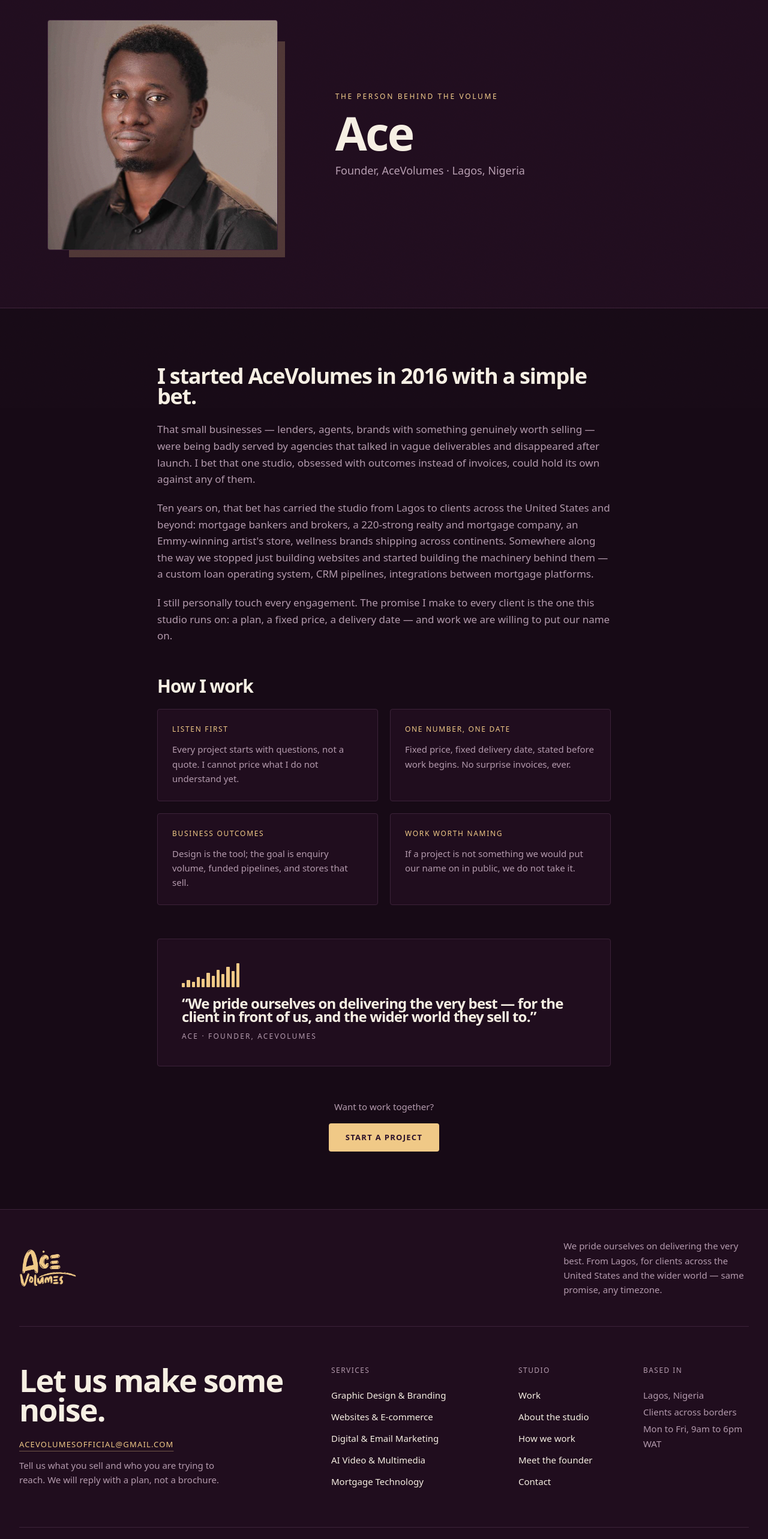
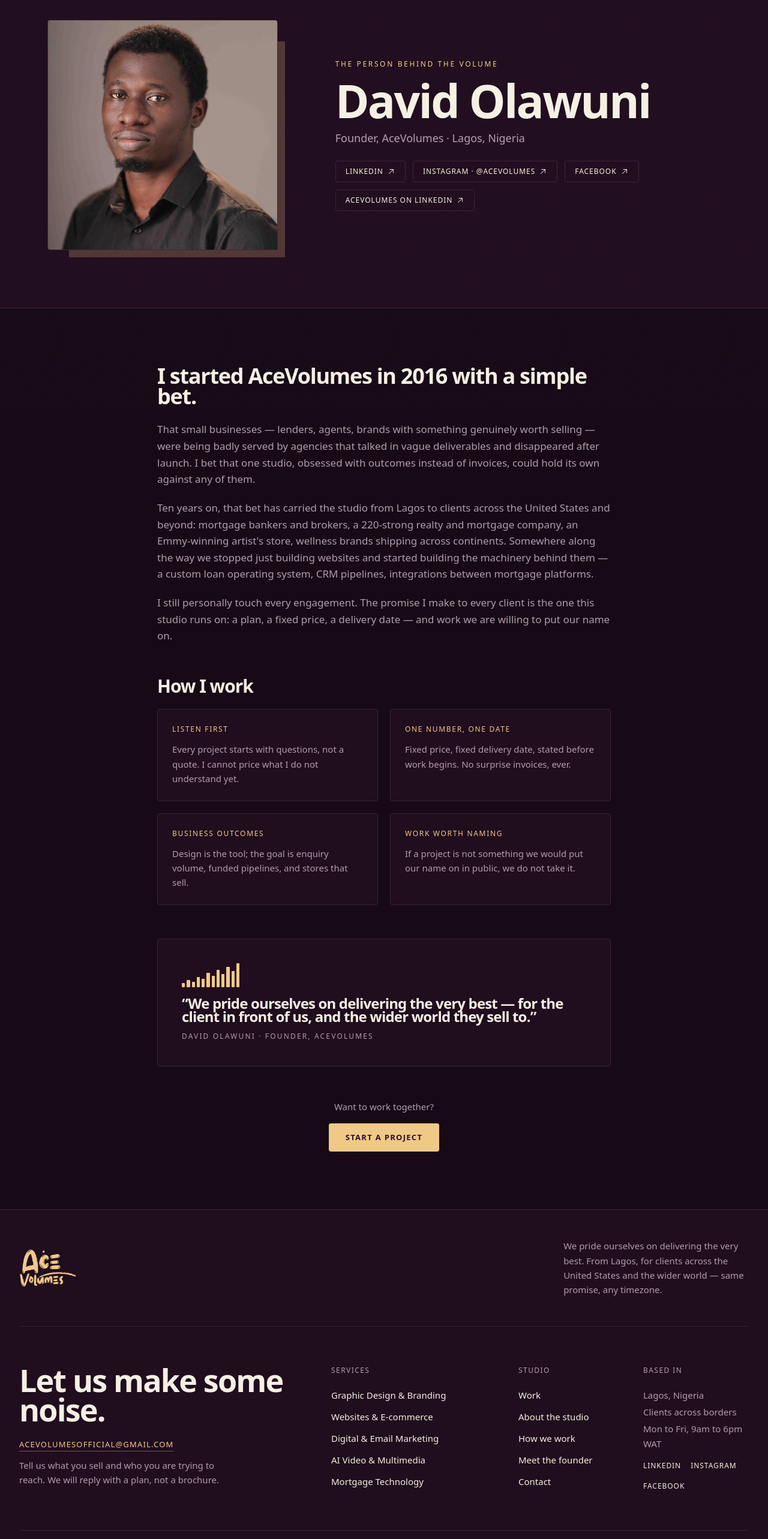
Before and after one commit to BlakkAce/acevolumes, a Next.js app: page /founder in a window 1280 px wide. Shown: the part 120-2686 px from the top of the page at 60% size. Built offline with nearby package versions, Linux system fonts and the light colour scheme.

Commit message:
feat(founder): David Olawuni identity + social links; footer social profiles; org sameAs

```diff
--- a/src/components/site-footer.tsx
+++ b/src/components/site-footer.tsx
@@ -98,6 +98,11 @@
               <p>Clients across borders</p>
               <p>Mon to Fri, 9am to 6pm WAT</p>
             </address>
+            <div className="mt-4 flex flex-wrap gap-4 font-mono text-[12px] uppercase tracking-[0.08em]">
+              <a href="https://www.linkedin.com/company/acevolumes" target="_blank" rel="noreferrer noopener" className="transition-colors hover:text-[var(--gold)]">LinkedIn</a>
+              <a href="https://www.instagram.com/acevolumes/" target="_blank" rel="noreferrer noopener" className="transition-colors hover:text-[var(--gold)]">Instagram</a>
+              <a href="https://web.facebook.com/acevolumes" target="_blank" rel="noreferrer noopener" className="transition-colors hover:text-[var(--gold)]">Facebook</a>
+            </div>
           </div>
         </div>
 
--- a/src/lib/founder.ts
+++ b/src/lib/founder.ts
@@ -1,10 +1,15 @@
 // The founder page's single source of truth. Swap these and everything
 // (page, footer link, structured data, schema.org founder) follows.
 export const FOUNDER = {
-  name: "Ace", // ← replace with the full name to publish
+  name: "David Olawuni",
   role: "Founder, AceVolumes",
   photo: "/img/founder.jpg",
-  photoAlt: "Portrait of the founder of AceVolumes",
+  photoAlt: "Portrait of David Olawuni, founder of AceVolumes",
   location: "Lagos, Nigeria",
-  links: [] as { label: string; href: string }[], // ← add social/professional links here
+  links: [
+    { label: "LinkedIn", href: "https://ng.linkedin.com/in/david-olawuni" },
+    { label: "Instagram · @acevolumes", href: "https://www.instagram.com/acevolumes/" },
+    { label: "Facebook", href: "https://web.facebook.com/acevolumesceo" },
+    { label: "AceVolumes on LinkedIn", href: "https://www.linkedin.com/company/acevolumes" },
+  ] as { label: string; href: string }[],
 };
--- a/src/lib/seo.ts
+++ b/src/lib/seo.ts
@@ -47,6 +47,11 @@
       jobTitle: FOUNDER.role,
       url: `${SITE}/founder`,
     },
+    sameAs: [
+      "https://www.linkedin.com/company/acevolumes",
+      "https://www.instagram.com/acevolumes/",
+      "https://web.facebook.com/acevolumes",
+    ],
   };
 }
 
```
